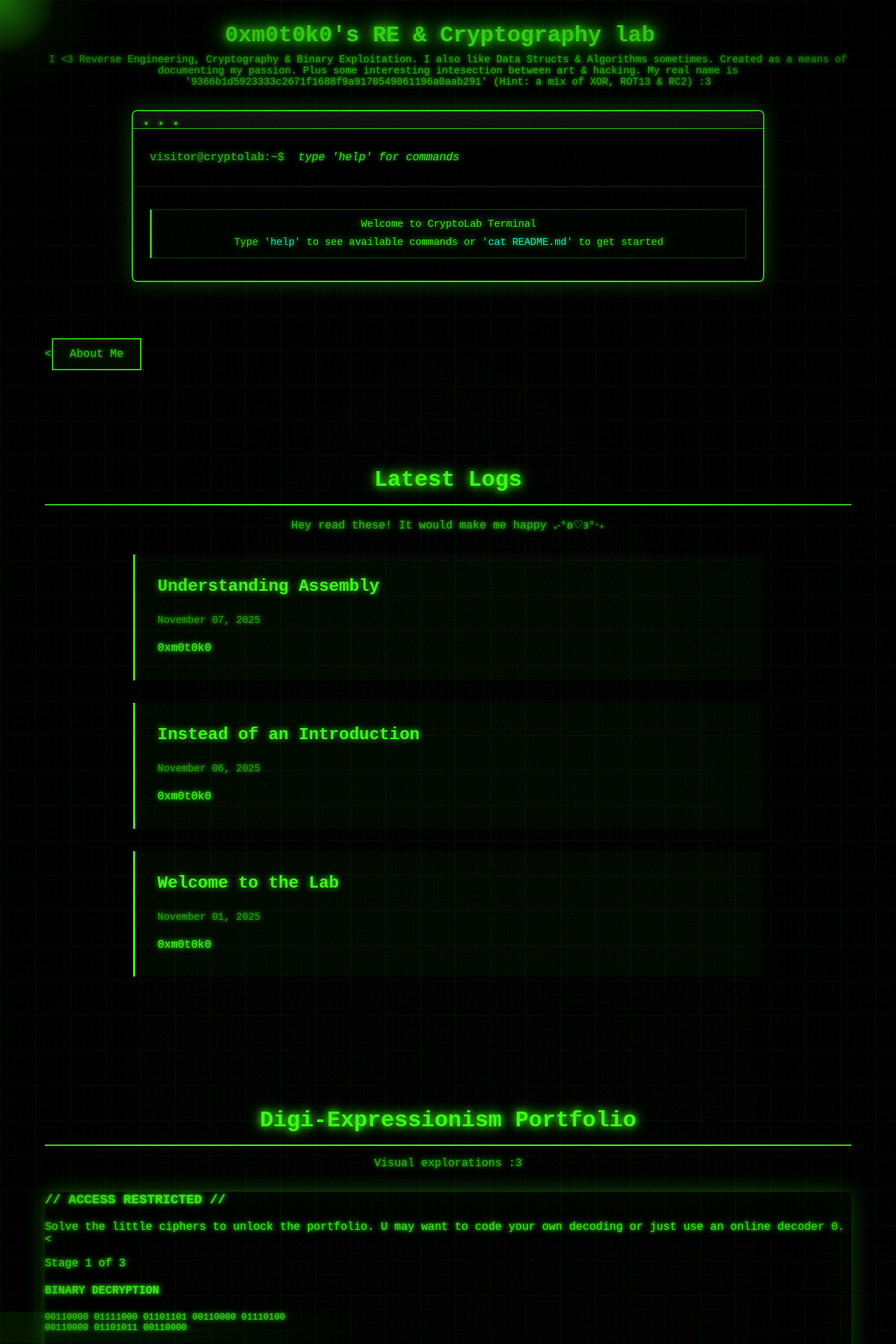
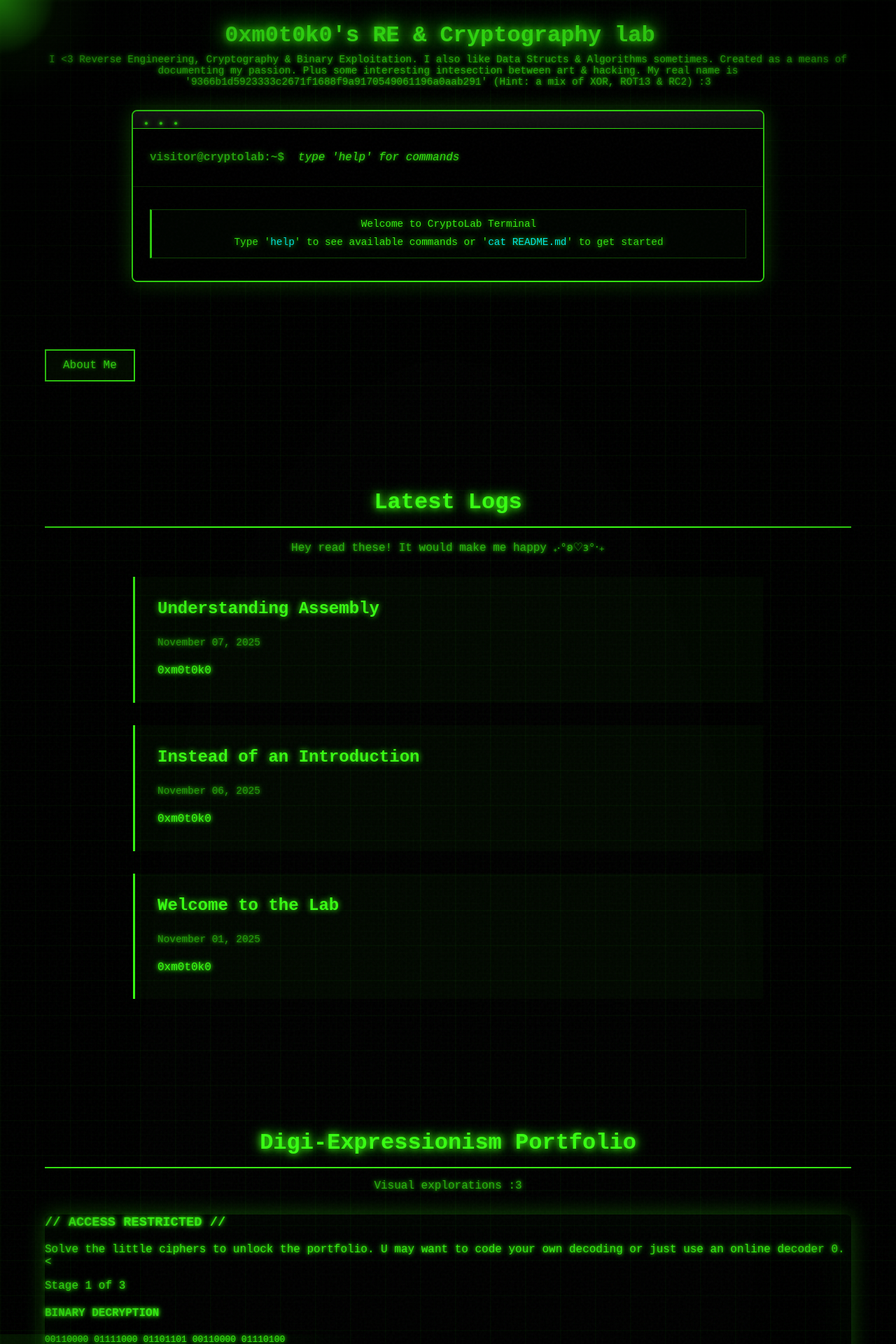
Before and after one commit to 0xm0t0k0/0xm0t0k0.github.io, a Jekyll site: the page built from index.md, in a window 1280 px wide. Shown: the top 1920 px of the page at 70% size. Built offline with Jekyll 4.4.1, drawn with Linux system fonts in a browser that asks for light colours.

Commit message:
minor tweak

```diff
--- a/index.md
+++ b/index.md
@@ -18,7 +18,7 @@ title: "Home"
 </nav>
 
 <section id="about" class="section">
- <<a href="{{ '/about' | relative_url }}" class="nav-button">About Me</a>
+ <p><a href="{{ '/about' | relative_url }}" class="nav-button">About Me</a></p>
  </section>
 
 <section id="logs" class="section">
```
